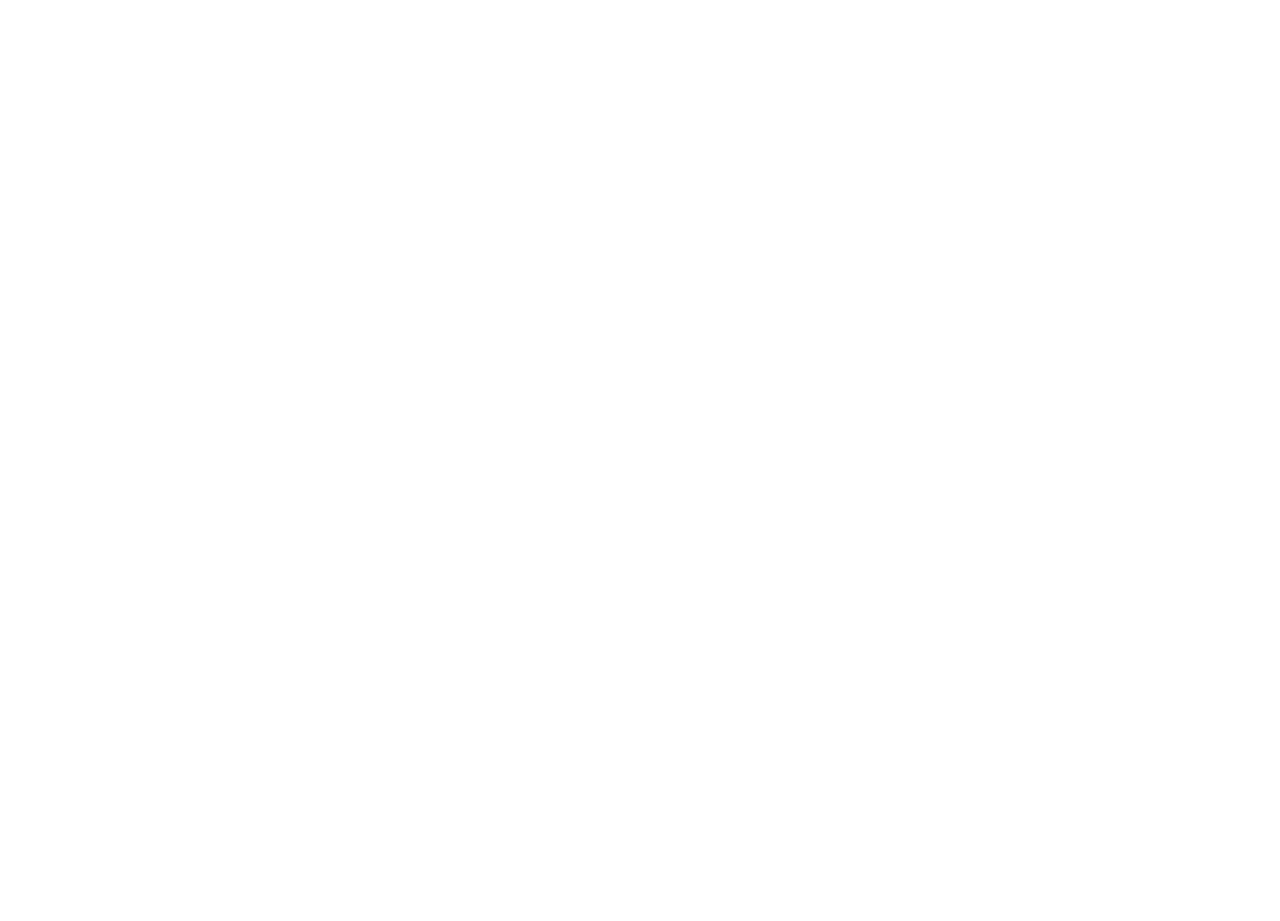
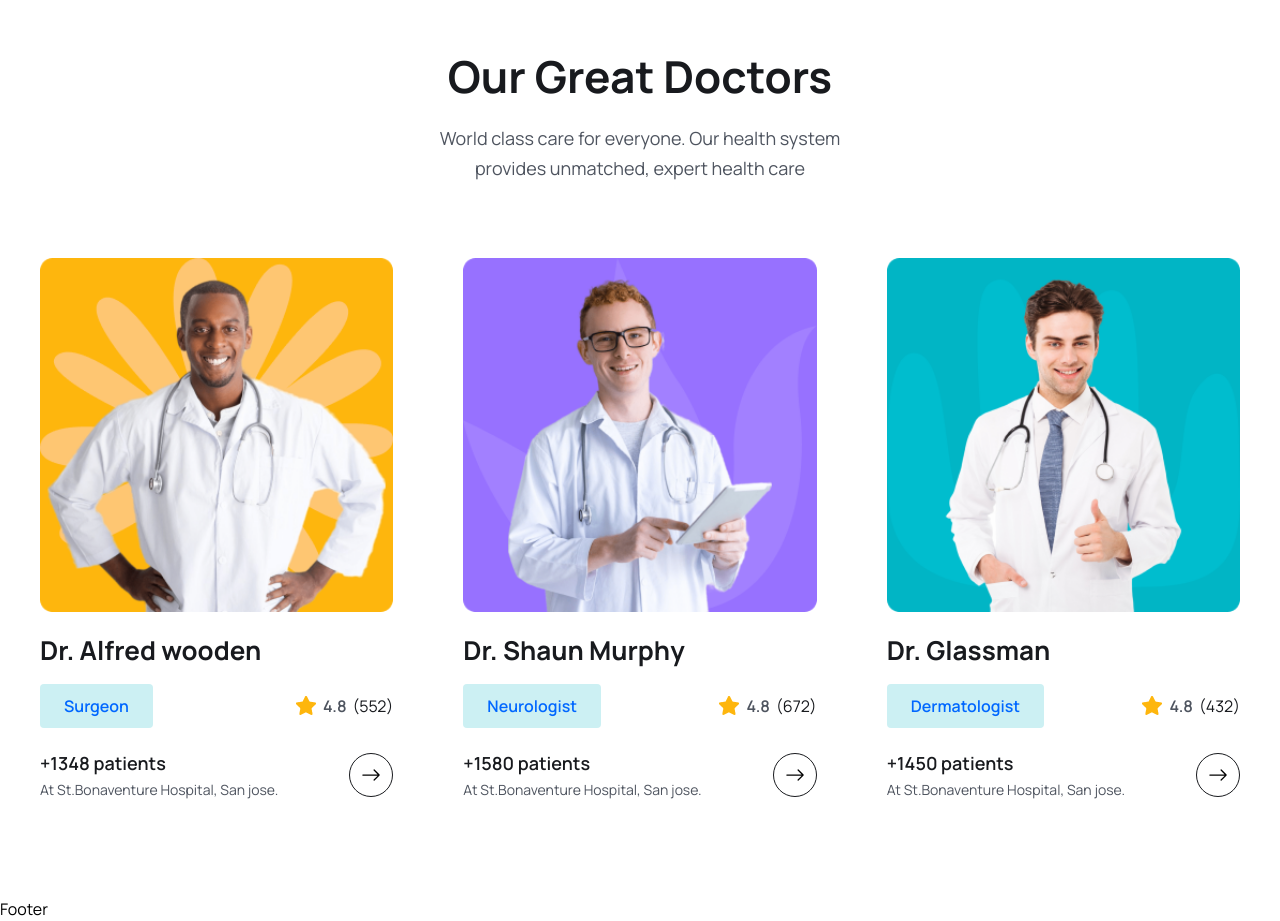
Before and after one commit to sakethram113/MedPro-Enhancing-Patient-Care, a React (Vite) app in the folder Frontend/: page / in a window 1280 px wide. Shown: the part 3920-4841 px from the top of the page. Before the commit the page ends 3918 px from the top, so only its background shows below. Built offline with nearby package versions, Linux system fonts and the light colour scheme.

Commit message:
doctors section

```diff
--- a/Frontend/src/assets/data/doctors.js
+++ b/Frontend/src/assets/data/doctors.js
@@ -5,32 +5,32 @@
 export const doctors = [
   {
     id: "01",
-    name: "Dr. Alfaz Ahmed",
-    specialty: "Surgeon",
+    name: "Dr. Alfred wooden",
+    specialization: "Surgeon",
     avgRating: 4.8,
-    totalRating: 272,
+    totalRating: 552,
     photo: doctorImg01,
-    totalPatients: 1500,
-    hospital: "Mount Adora Hospital, Sylhet.",
+    totalPatients: 1348,
+    hospital: "St.Bonaventure Hospital, San jose.",
   },
   {
     id: "02",
-    name: "Dr. Saleh Mahmud",
-    specialty: "Neurologist",
+    name: "Dr. Shaun Murphy",
+    specialization: "Neurologist",
     avgRating: 4.8,
-    totalRating: 272,
+    totalRating: 672,
     photo: doctorImg02,
-    totalPatients: 1500,
-    hospital: "Mount Adora Hospital, Sylhet.",
+    totalPatients: 1580,
+    hospital: "St.Bonaventure Hospital, San jose.",
   },
   {
     id: "03",
-    name: "Dr. Farid Uddin",
-    specialty: "Dermatologist",
+    name: "Dr. Glassman",
+    specialization: "Dermatologist",
     avgRating: 4.8,
-    totalRating: 272,
+    totalRating: 432,
     photo: doctorImg03,
-    totalPatients: 1500,
-    hospital: "Mount Adora Hospital, Sylhet.",
+    totalPatients: 1450,
+    hospital: "St.Bonaventure Hospital, San jose.",
   },
 ];
--- /dev/null
+++ b/Frontend/src/components/Doctors/DoctorCard.jsx
@@ -0,0 +1,53 @@
+import {doctors} from './../../assets/data/doctors';
+import {Link} from 'react-router-dom';
+import {BsArrowRight} from 'react-icons/bs';
+import starIcon from '../../assets/images/Star.png'
+
+const DoctorCard = ({doctor}) => {
+
+    const {name, avgRating, totalRating, photo, specialization, totalPatients, hospital} = doctor;
+  return (
+    <div className='p-3 lg:p-5'>
+      <div>
+        <img src={photo} className='w-full' alt="" />
+      </div>
+
+      <h2 className='text-[18px] leading-[30px] lg:text-[26px] lg:leading-9 text-headingColor font-[700] mt-3 lg:mt-5'>
+        {name}
+      </h2>
+
+      <div className="mt-2 lg:mt-4 flex items-center justify-between">
+        <span className='bg-[#CCF0F3] text-primaryColor py-1 px-2 lg:py-2 lg:px-6 text-[12px] leading-4 lg:text-[16px] lg:leading-7 font-semibold rounded '>
+            {specialization}
+        </span>
+
+        <div className='flex items-center gap-[6px]'>
+          <span className='flex items-center gap-[6px] text-[14px] leading-6 lg:text-[16px] lg:leading-7 font-semibold text-textColor'>
+            <img src={starIcon} alt="" />
+            {avgRating}
+          </span>
+          <span className='text-[14px] leading-6 lg:text-[16px] lg:leading-7 font-[400] text-headingColor'>
+            ({totalRating})
+          </span>
+        </div>
+      </div>
+
+      <div className="mt-[18px] lg:mt-5 flex items-center justify-between">
+        <div>
+            <h3 className='text-[16px] leading-7 lg:text-[18px] lg:leading-[30px] font-semibold text-headingColor'>
+              +{totalPatients} patients
+            </h3>
+            <p className='text-[14px] leading-6 font-[400] text-textColor'>
+                At {hospital}
+            </p>
+        </div>
+
+        <Link to='/doctors' className='w-[44px] h-[44px] rounded-full border border-solid border-[#181A1E] flex items-center justify-center group hover:bg-primaryColor hover:border-none'>
+            <BsArrowRight className='group-hover:text-white w-6 h-5'/>
+        </Link>
+      </div>
+    </div>
+  )
+}
+
+export default DoctorCard
--- /dev/null
+++ b/Frontend/src/components/Doctors/DoctorList.jsx
@@ -0,0 +1,12 @@
+import {doctors} from './../../assets/data/doctors';
+import DoctorCard from './DoctorCard';
+
+const DoctorList = () => {
+  return (
+    <div className='grid grid-cols-1 sm:grid-cols-2 md:grid-cols-3 gap-5 lg:gap-[30px] mt-[30px] lg:mt-[55px]'>
+      {doctors.map((doctor=> <DoctorCard key={doctor.id} doctor={doctor}/>))}
+    </div>
+  )
+}
+
+export default DoctorList
--- a/Frontend/src/pages/Home.jsx
+++ b/Frontend/src/pages/Home.jsx
@@ -12,6 +12,7 @@
 import {BsArrowRight} from 'react-icons/bs';
 import About from '../components/About/About';
 import ServiceList from '../components/Services/ServiceList';
+import DoctorList from '../components/Doctors/DoctorList';
 
 const Home = () => {
   return(
@@ -198,7 +199,6 @@
                     <div className='w-[65px] lg:w-[96px] bg-[#CCF0F3] py-1 px-2 lg:py-[6px] lg:px-[10px] text-[8px] leading-[8px] lg:text-[12px] lg:leading-4 text-primaryColor font-[500] mt-2 lg:mt-4 rounded-full'>
                       Consultation
                     </div>
-
                     <div className='flex items-center gap-[6px] lg:gap-[10px] mt-2 lg:mt-[18px]'>
                       <img src={avatarIcon} alt="" />
                       <h4 className='text-[10px] leading-3 lg:text-[16px] lg:leading-[22px] font-[700] text-headingColor'>Neil Melendez</h4>
@@ -209,9 +209,22 @@
             </div>
           </section>
            {/* ----------------feature section ends----------------- */}
+           {/* ----------------our great doctors starts----------------- */}
+           <section>
+            <div className="container">
+              <div className='xl:w-[470px] mx-auto'>
+                <h2 className='heading text-center'>Our Great Doctors</h2>
+                <p className='text__para text-center'>
+                  World class care for everyone. Our health system provides unmatched, expert health care
+                </p>
+              </div>
+              <DoctorList/>
+            </div>
+           </section>
+           {/* ----------------our great doctors ends----------------- */}
       </>
-  )
+  );
 
-}
+};
 
 export default Home
```
